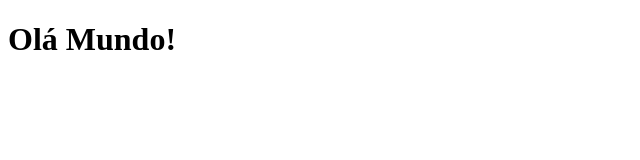
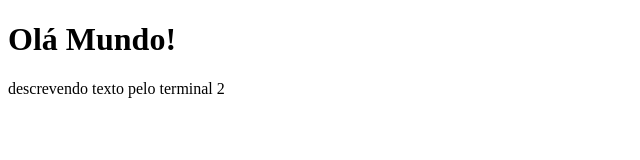
Before and after one commit to david-mendes-s/teste-wsl, a plain HTML site: page index.html in a window 1280 px wide. Shown: the whole page, without its empty margins (0-640 px from the left). Drawn offline with Linux system fonts and the light colour scheme.

Commit message:
ajustes wsl

```diff
--- a/index.html
+++ b/index.html
@@ -7,5 +7,6 @@
 </head>
 <body>
     <h1>Olá Mundo!</h1>
+    <p>descrevendo texto pelo terminal 2</p>
 </body>
 </html>
```
